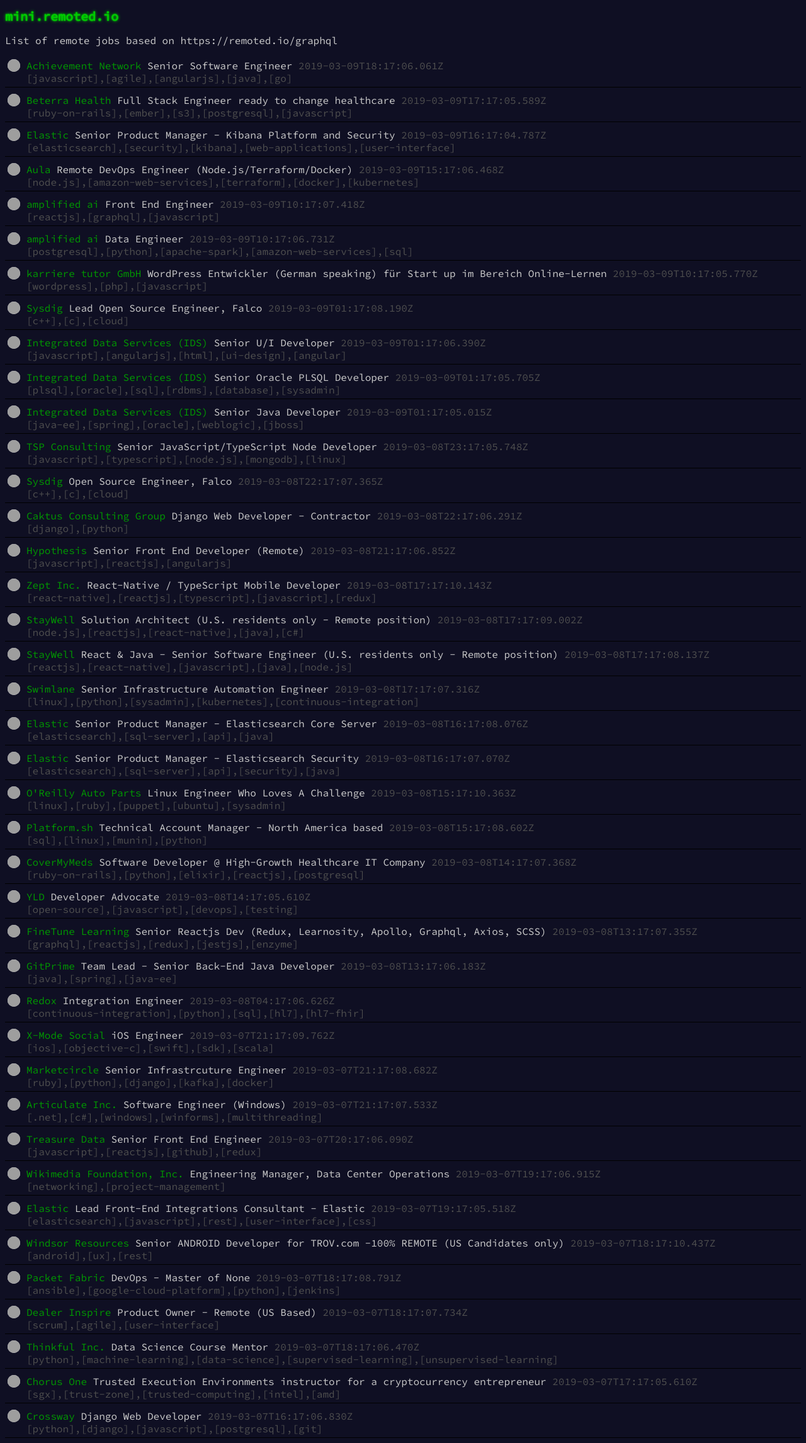
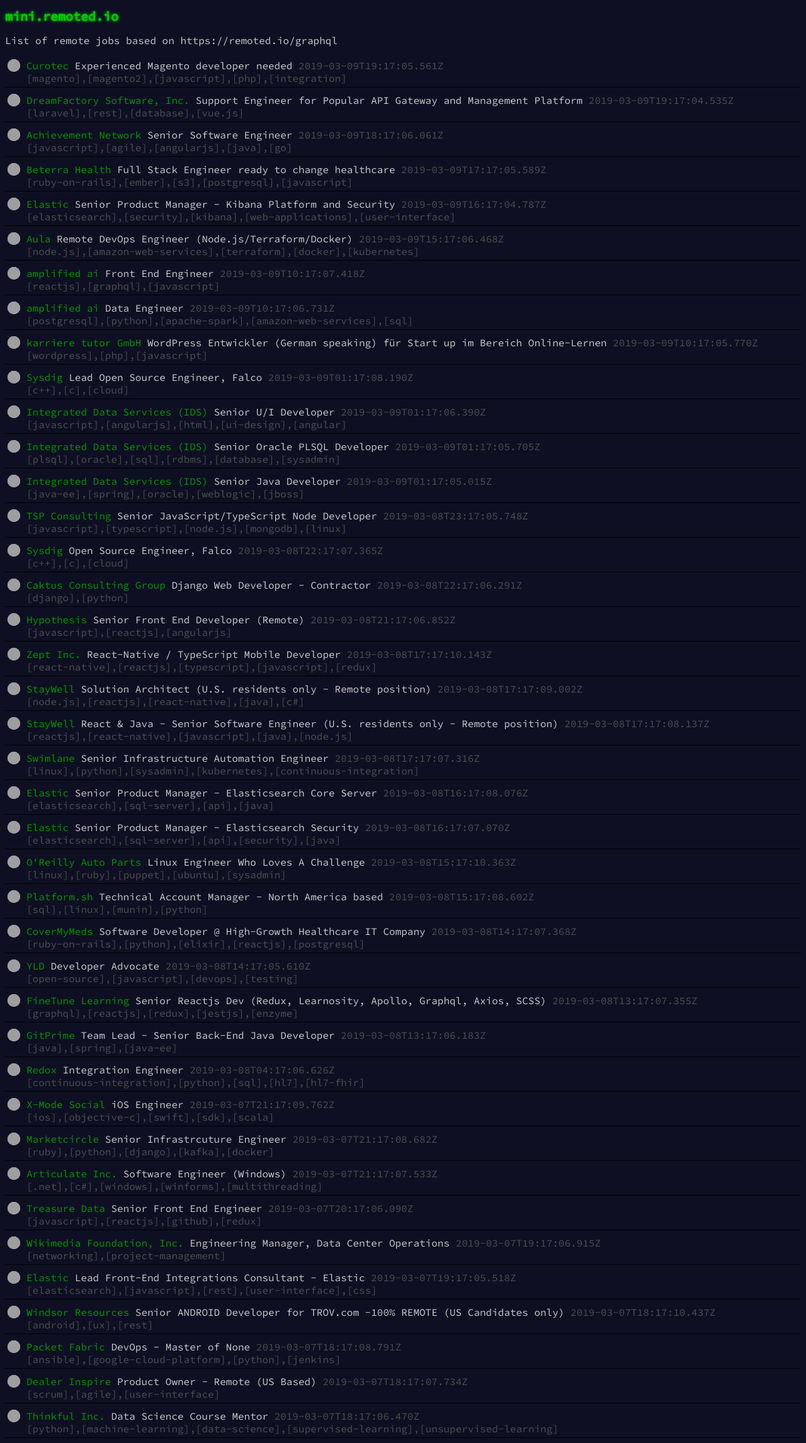
Before and after one commit to andrerpena/mini.remoted.io, a website: page docs/index.html in a window 1280 px wide. Shown: the whole page at 63% size. Drawn offline with Linux system fonts and the light colour scheme; grey boxes are pictures that could not be loaded.

Commit message:
Update remote jobs

```diff
--- a/docs/index.html
+++ b/docs/index.html
@@ -13,7 +13,33 @@
     </h1>
     <p class="subtitle">List of remote jobs based on <a href="https://remoted.io/graphql">https://remoted.io/graphql</a>
     </p>
-    <a class="job" href="https://stackoverflow.com/jobs/203307/senior-software-engineer-achievement-network" target="_blank">
+    <a class="job" href="https://stackoverflow.com/jobs/200266/experienced-magento-developer-needed-curotec" target="_blank">
+        <div class="image-column">
+            <img src="https://remoted.sfo2.digitaloceanspaces.com/prod/remoted/companies/jtrfi-curotec.png"/>
+        </div>
+        <div class="content-column">
+            <span class="company">Curotec</span>
+            <span>Experienced Magento developer needed</span>
+            <span class="time">2019-03-09T19:17:05.561Z</span>
+            <span class="tags">
+            <span class="tag">[magento]</span>,<span class="tag">[magento2]</span>,<span class="tag">[javascript]</span>,<span class="tag">[php]</span>,<span class="tag">[integration]</span>
+            </span>
+        </div>
+    </a>
+<a class="job" href="https://stackoverflow.com/jobs/228527/support-engineer-for-popular-api-gateway-and-dreamfactory-software-inc" target="_blank">
+        <div class="image-column">
+            <img src="https://remoted.sfo2.digitaloceanspaces.com/prod/remoted/companies/t1m75-dreamfactory-software,-inc.svg"/>
+        </div>
+        <div class="content-column">
+            <span class="company">DreamFactory Software, Inc.</span>
+            <span>Support Engineer for Popular API Gateway and Management Platform</span>
+            <span class="time">2019-03-09T19:17:04.535Z</span>
+            <span class="tags">
+            <span class="tag">[laravel]</span>,<span class="tag">[rest]</span>,<span class="tag">[database]</span>,<span class="tag">[vue.js]</span>
+            </span>
+        </div>
+    </a>
+<a class="job" href="https://stackoverflow.com/jobs/203307/senior-software-engineer-achievement-network" target="_blank">
         <div class="image-column">
             <img src="https://remoted.sfo2.digitaloceanspaces.com/prod/remoted/companies/mx1x3-achievement-network.png"/>
         </div>
@@ -507,31 +533,5 @@
             </span>
         </div>
     </a>
-<a class="job" href="https://stackoverflow.com/jobs/217735/trusted-execution-environments-instructor-for-a-chorus-one" target="_blank">
-        <div class="image-column">
-            <img src="https://remoted.sfo2.digitaloceanspaces.com/prod/remoted/companies/1gu15-chorus-one.png"/>
-        </div>
-        <div class="content-column">
-            <span class="company">Chorus One</span>
-            <span>Trusted Execution Environments instructor for a cryptocurrency entrepreneur</span>
-            <span class="time">2019-03-07T17:17:05.610Z</span>
-            <span class="tags">
-            <span class="tag">[sgx]</span>,<span class="tag">[trust-zone]</span>,<span class="tag">[trusted-computing]</span>,<span class="tag">[intel]</span>,<span class="tag">[amd]</span>
-            </span>
-        </div>
-    </a>
-<a class="job" href="https://stackoverflow.com/jobs/195098/django-web-developer-crossway" target="_blank">
-        <div class="image-column">
-            <img src="https://remoted.sfo2.digitaloceanspaces.com/prod/remoted/companies/lkqfi-crossway.png"/>
-        </div>
-        <div class="content-column">
-            <span class="company">Crossway</span>
-            <span>Django Web Developer</span>
-            <span class="time">2019-03-07T16:17:06.830Z</span>
-            <span class="tags">
-            <span class="tag">[python]</span>,<span class="tag">[django]</span>,<span class="tag">[javascript]</span>,<span class="tag">[postgresql]</span>,<span class="tag">[git]</span>
-            </span>
-        </div>
-    </a>
 </body>
 </html>
```
